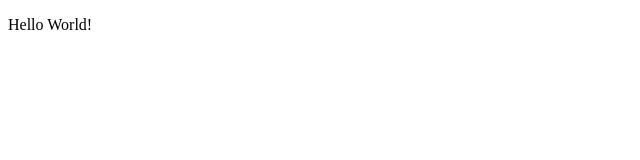
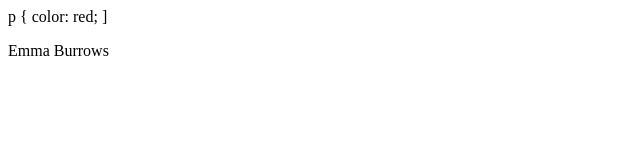
Before and after one commit to emmakburrows/emmakburrows.github.io, a plain HTML site: page index.html in a window 1280 px wide. Shown: the whole page, without its empty margins (0-640 px from the left). Drawn offline with Linux system fonts and the light colour scheme.

```diff
--- a/index.html
+++ b/index.html
@@ -5,6 +5,10 @@
     <title>Title</title>
 </head>
 <body>
-    <p>Hello World!</p>
+p {
+    color: red;
+]
+
+    <p>Emma Burrows</p>
 </body>
 </html>
```
